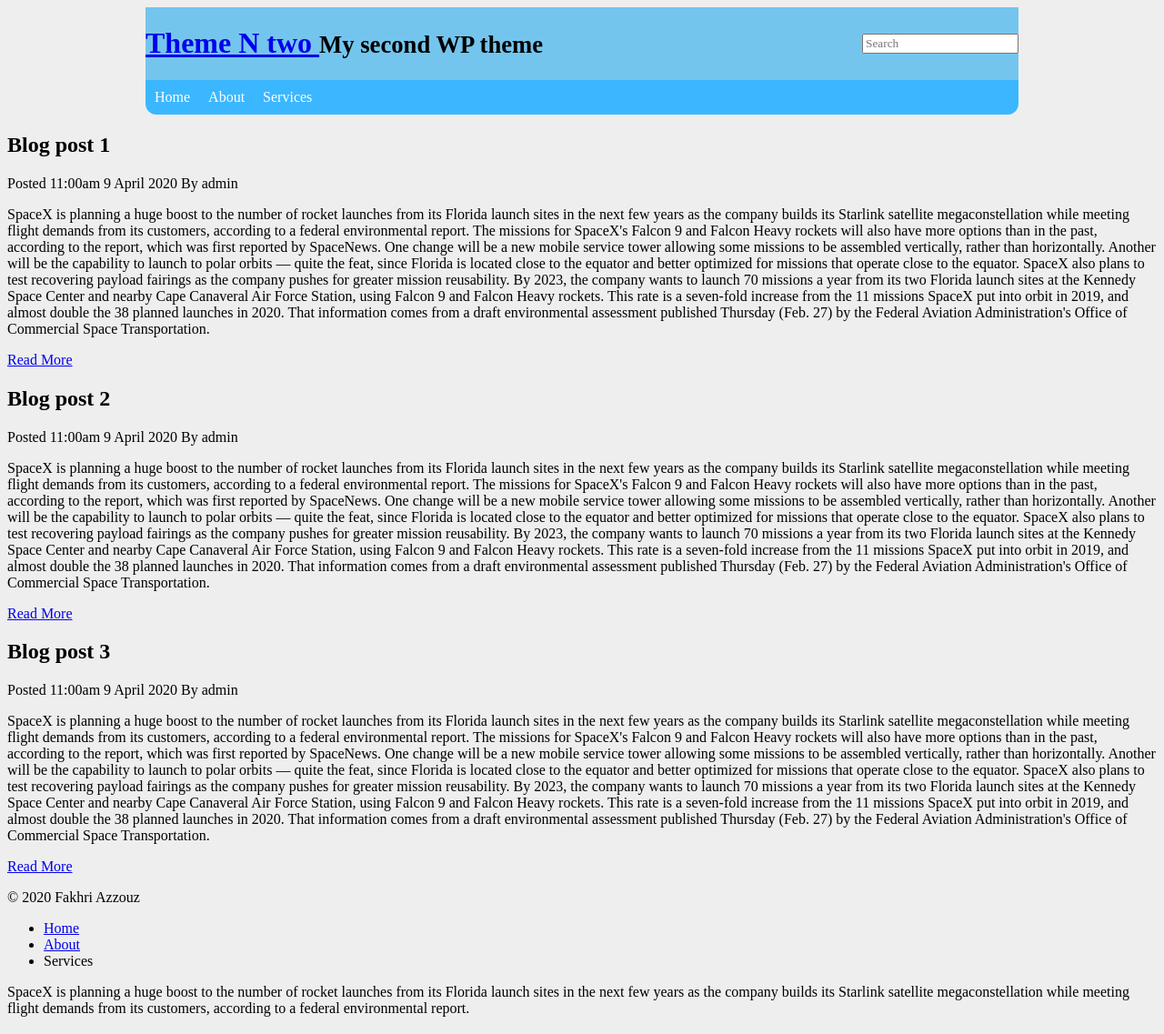
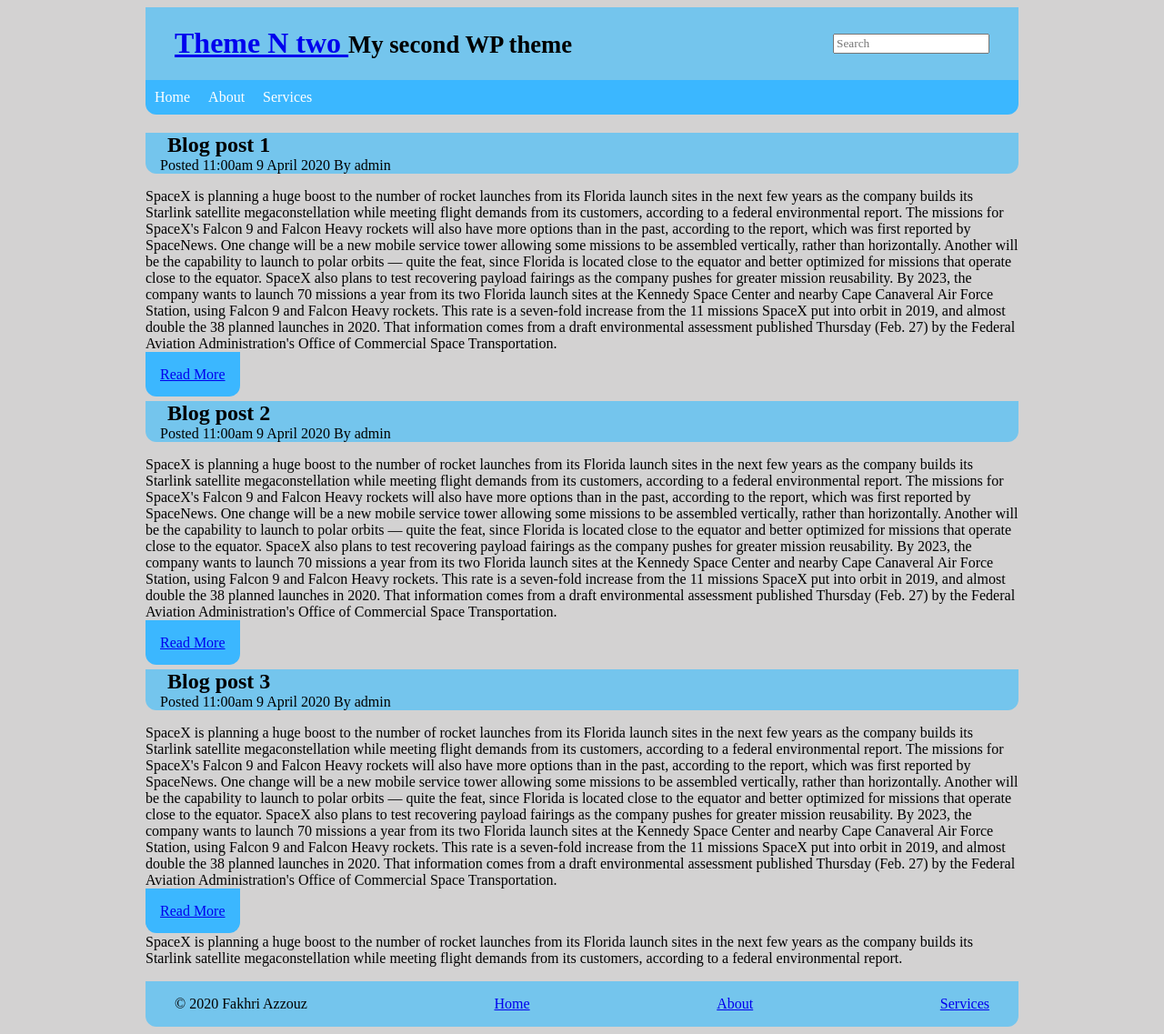
Before and after one commit to FakhriAz/theme-n-two, a WordPress theme: template index.php in a window 1280 px wide. Shown: the whole page at 91% size. Run offline with PHP 8.4 and a stand-in for WordPress, Linux system fonts and the light colour scheme; the site name, menu and one post (Sample post) are stand-ins, and other content is empty; some web fonts are replaced.

Commit message:
Footer improvements

```diff
--- a/index.php
+++ b/index.php
@@ -42,7 +42,7 @@
         </div>
     </header>
 
-    <div class="container content">
+    <div class="container-content">
         <div class="main block">
             <article class="post">
                 <h2>Blog post 1</h2>
@@ -52,7 +52,7 @@
 The missions for SpaceX's Falcon 9 and Falcon Heavy rockets will also have more options than in the past, according to the report, which was first reported by SpaceNews. One change will be a new mobile service tower allowing some missions to be assembled vertically, rather than horizontally. Another will be the capability to launch to polar orbits — quite the feat, since Florida is located close to the equator and better optimized for missions that operate close to the equator. SpaceX also plans to test recovering payload fairings as the company pushes for greater mission reusability.
 
 By 2023, the company wants to launch 70 missions a year from its two Florida launch sites at the Kennedy Space Center and nearby Cape Canaveral Air Force Station, using Falcon 9 and Falcon Heavy rockets. This rate is a seven-fold increase from the 11 missions SpaceX put into orbit in 2019, and almost double the 38 planned launches in 2020. That information comes from a draft environmental assessment published Thursday (Feb. 27) by the Federal Aviation Administration's Office of Commercial Space Transportation.</p>
-            <a class="botton" href="#">Read More</a>
+            <a class="botton__post" href="#">Read More</a>
             </article>
             <article class="post">
                 <h2>Blog post 2</h2>
@@ -62,7 +62,7 @@ By 2023, the company wants to launch 70 missions a year from its two Florida lau
 The missions for SpaceX's Falcon 9 and Falcon Heavy rockets will also have more options than in the past, according to the report, which was first reported by SpaceNews. One change will be a new mobile service tower allowing some missions to be assembled vertically, rather than horizontally. Another will be the capability to launch to polar orbits — quite the feat, since Florida is located close to the equator and better optimized for missions that operate close to the equator. SpaceX also plans to test recovering payload fairings as the company pushes for greater mission reusability.
 
 By 2023, the company wants to launch 70 missions a year from its two Florida launch sites at the Kennedy Space Center and nearby Cape Canaveral Air Force Station, using Falcon 9 and Falcon Heavy rockets. This rate is a seven-fold increase from the 11 missions SpaceX put into orbit in 2019, and almost double the 38 planned launches in 2020. That information comes from a draft environmental assessment published Thursday (Feb. 27) by the Federal Aviation Administration's Office of Commercial Space Transportation.</p>
-            <a class="botton" href="#">Read More</a>
+            <a class="botton__post" href="#">Read More</a>
             </article>
             <article class="post">
                 <h2>Blog post 3</h2>
@@ -72,23 +72,10 @@ By 2023, the company wants to launch 70 missions a year from its two Florida lau
 The missions for SpaceX's Falcon 9 and Falcon Heavy rockets will also have more options than in the past, according to the report, which was first reported by SpaceNews. One change will be a new mobile service tower allowing some missions to be assembled vertically, rather than horizontally. Another will be the capability to launch to polar orbits — quite the feat, since Florida is located close to the equator and better optimized for missions that operate close to the equator. SpaceX also plans to test recovering payload fairings as the company pushes for greater mission reusability.
 
 By 2023, the company wants to launch 70 missions a year from its two Florida launch sites at the Kennedy Space Center and nearby Cape Canaveral Air Force Station, using Falcon 9 and Falcon Heavy rockets. This rate is a seven-fold increase from the 11 missions SpaceX put into orbit in 2019, and almost double the 38 planned launches in 2020. That information comes from a draft environmental assessment published Thursday (Feb. 27) by the Federal Aviation Administration's Office of Commercial Space Transportation.</p>
-            <a class="botton" href="#">Read More</a>
+            <a class="botton__post" href="#">Read More</a>
             </article>
         </div>
-    </div>
-    <footer class="footer">
-        <div class="container">
-            <div class="footer__left">
-                <p>&copy; 2020 Fakhri Azzouz</p>
-            </div>
-            <div class="footer__right">
-            <ul>
-                <li><a href="Home">Home</a></li>
-                <li><a href="About">About</a></li>
-                <li><a href="#"></a>Services</li>
-            </ul>
-            </div>
-                <div class="sidebar">
+        <div class="sidebar">
                     <div class="sidebar__block">
                         <p>SpaceX is planning a huge boost to the number of rocket launches from its
                          Florida launch sites in the next few years as the company builds
@@ -97,9 +84,16 @@ By 2023, the company wants to launch 70 missions a year from its two Florida lau
                          <a class="botton"></a>
                     </div>
                 </div>
-
+    </div>
+    <footer class="footer">
+        <div class="container__footer">
+            <ul>
+                <li><p>&copy; 2020 Fakhri Azzouz</p></li>
+                <li><a href="Home">Home</a></li>
+                <li><a href="About">About</a></li>
+                <li><a href="Services">Services</a></li>
+            </ul>
         </div>
-
     </footer>
 </body>
 </html>
--- a/style.css
+++ b/style.css
@@ -9,11 +9,13 @@ Version: 1.0
 License: GNU General Public License v2 or later
 License URI: http://www.gnu.org/licenses/gpl-2.0.html
 */
+
 * {
     font-family: trade winds;
 }
+
 body {
-    background: #eee;
+    background: rgb(211, 210, 210);
 }
 
 .main-nav {
@@ -26,7 +28,8 @@ body {
     align-items: center;
     justify-content: space-between;
     background: #74c5ed;
-
+    padding-right: 2em;
+    padding-left: 2em;
 }
 
 nav {
@@ -53,7 +56,7 @@ nav a:hover {
     border-bottom-left-radius:12px;
 }
 
-@media screen and (min-width: 768px){
+@media screen and (min-width: 768px) {
 
     nav ul {
         display: flex;
@@ -74,3 +77,71 @@ nav a:hover {
         margin: 0 auto;
     }
 }
+
+/* Main content styling */
+.container-content, .footer {
+    width: 100%;
+    max-width: 960px;
+    margin: 0 auto;
+}
+
+.post .meta {
+    margin: 0;
+}
+
+.post h2 {
+    margin-bottom: 0;
+}
+
+.post h2, .post .meta {
+    background: #74c5ed;
+    padding-left: 1em;
+}
+
+.post .meta {
+    border-bottom-right-radius: 12px;
+    border-bottom-left-radius:12px;
+}
+
+.botton__post {
+    background: #3bb7ff;
+    padding: 1em;
+    border-bottom-right-radius: 12px;
+    border-bottom-left-radius:12px;
+}
+
+.footer__container {
+    display: flex;
+    align-items: center;
+    justify-content: space-between;
+    background: #74c5ed;
+}
+
+.container__footer {
+    padding-right: 2em;
+    padding-left: 2em;
+    background: #74c5ed;
+    border-bottom-right-radius: 12px;
+    border-bottom-left-radius:12px;
+}
+
+.container__footer ul {
+    display: flex;
+    align-items: center;
+    align-items: stretch; /* Default */
+    justify-content: space-between;
+    width: 100%;
+    margin: 0;
+    padding: 0;
+}
+
+.container__footer li {
+    display: block;
+    flex: 0 1 auto; /* Default */
+    list-style-type: none;
+}
+
+.container__footer ul  {
+    display: flex;
+    align-items: center;
+}
```
Lines whose indentation alone changed are shown as unchanged.
